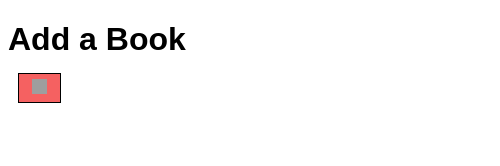
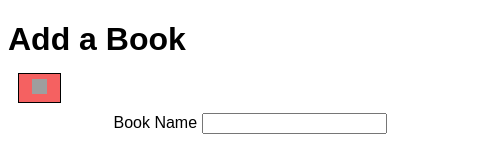
Before and after one commit to silas-hw/as-tkinter, an Electron app: page library-challenge/electron version/add_book.html in a window 500 px wide. Drawn offline with Linux system fonts and the light colour scheme; grey boxes are pictures that could not be loaded.

Commit message:
Add entry form

```diff
--- a/library-challenge/electron version/add_book.html
+++ b/library-challenge/electron version/add_book.html
@@ -14,6 +14,13 @@
             <button class="back" onclick="window.location.href= 'index.html'">
                 <img height=15px width=15px src="https://www.svgrepo.com/show/324205/back-arrow-navigation.svg" alt="Go Back"></img>
             </button>
+
+            <div class="center">
+                <form>
+                    <label for="bname">Book Name</label>
+                    <input type="text" id="bname">
+                </form>
+            </div>
         </div>
     </body>
 </html>
```
